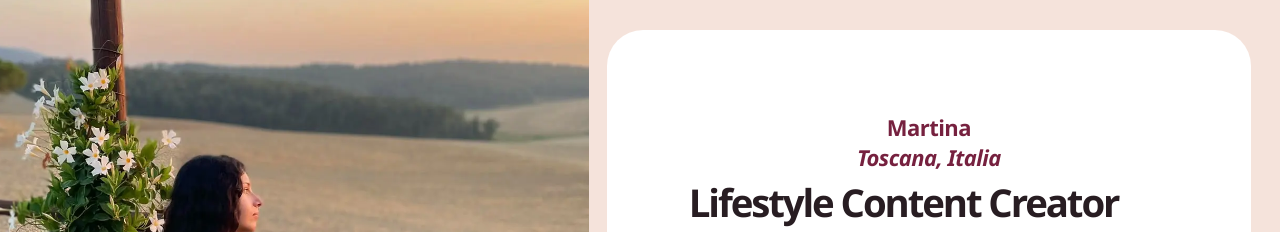
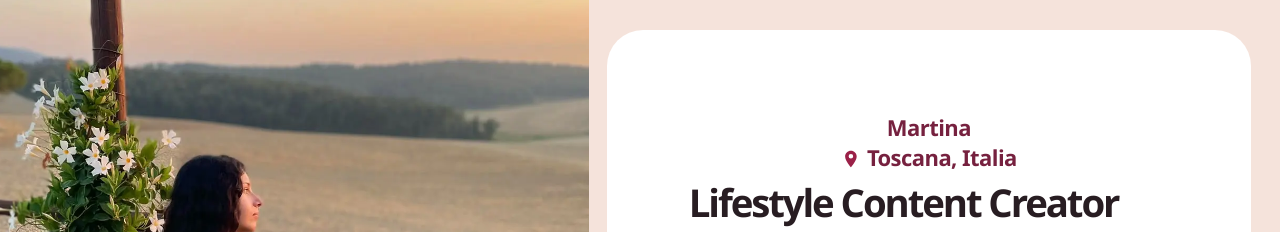
Before and after one commit to Emyleaf/martina-rendittis-portfolio, a plain HTML site: page index.html in a window 1280 px wide. Shown: the top 232 px of the page. Drawn offline with Linux system fonts and the light colour scheme.

Commit message:
Refine homepage location label

```diff
--- a/index.html
+++ b/index.html
@@ -78,7 +78,7 @@
 
           <div class="home-content">
             <p class="home-name">Martina</p>
-            <p class="home-name"><em>Toscana, Italia</em> </p>
+            <p class="home-name"><svg class="home-location-pin" viewBox="0 0 24 24" aria-hidden="true"><path fill-rule="evenodd" d="M12 2C8.13 2 5 5.13 5 9c0 5.25 7 13 7 13s7-7.75 7-13c0-3.87-3.13-7-7-7Zm0 9.5A2.5 2.5 0 1 1 12 6a2.5 2.5 0 0 1 0 5.5Z" /></svg>Toscana, Italia</p>
             <h1 id="home-title" tabindex="-1">Lifestyle Content Creator</h1>
             <p class="home-tagline"><em>Ciao! Sono <strong>Martina</strong>, una content creator appassionata di food, beauty e skincare</em></p>
             <p class="home-intro">
--- a/styles.css
+++ b/styles.css
@@ -192,6 +192,15 @@ a:focus-visible {
   font-weight: 750;
   letter-spacing: -0.025em;
   text-align: center;
+}
+
+.home-location-pin {
+  width: 0.9em;
+  height: 0.9em;
+  margin-right: 0.28em;
+  color: #9b2148;
+  fill: currentColor;
+  vertical-align: -0.1em;
 }
 
 .home-content h1 {
```
